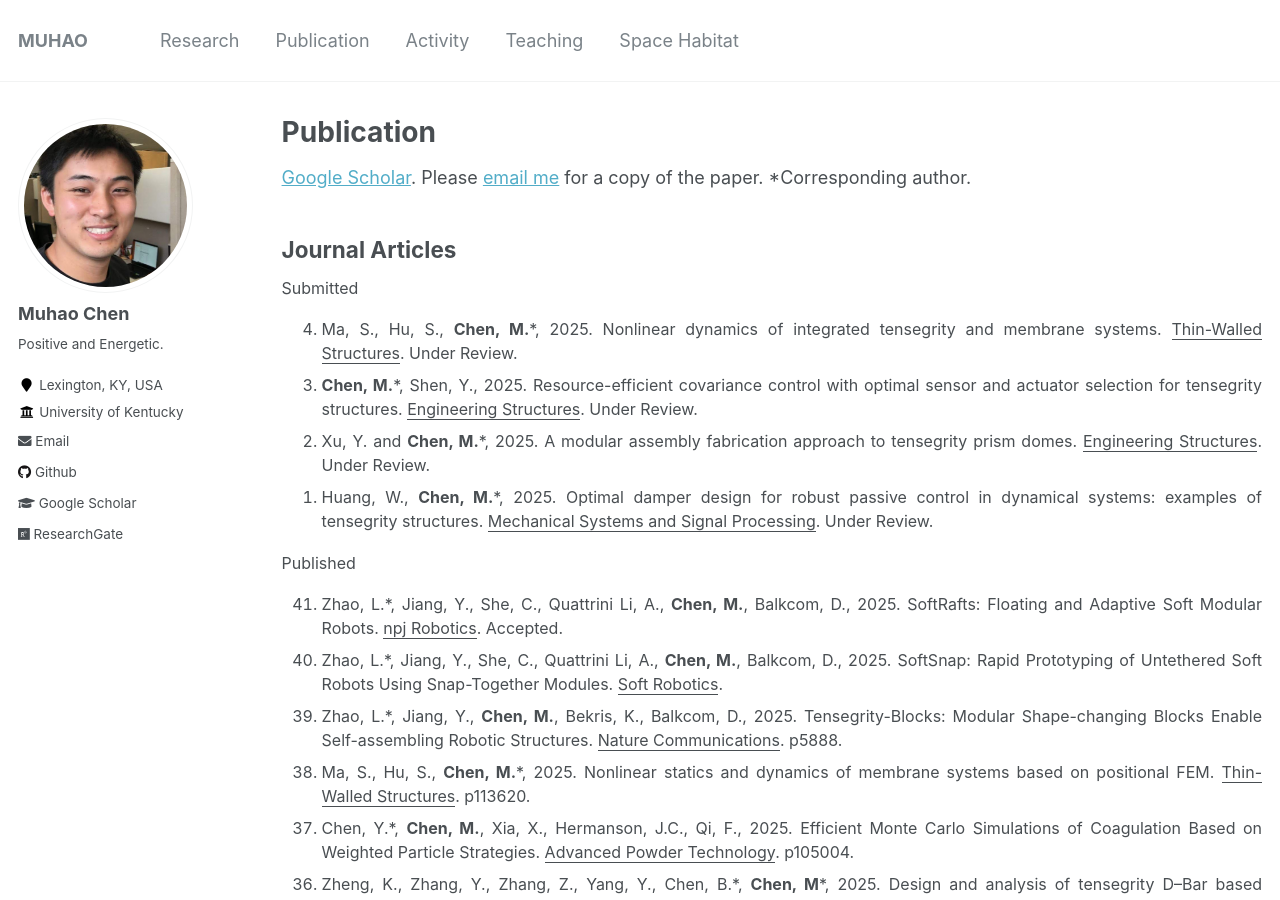
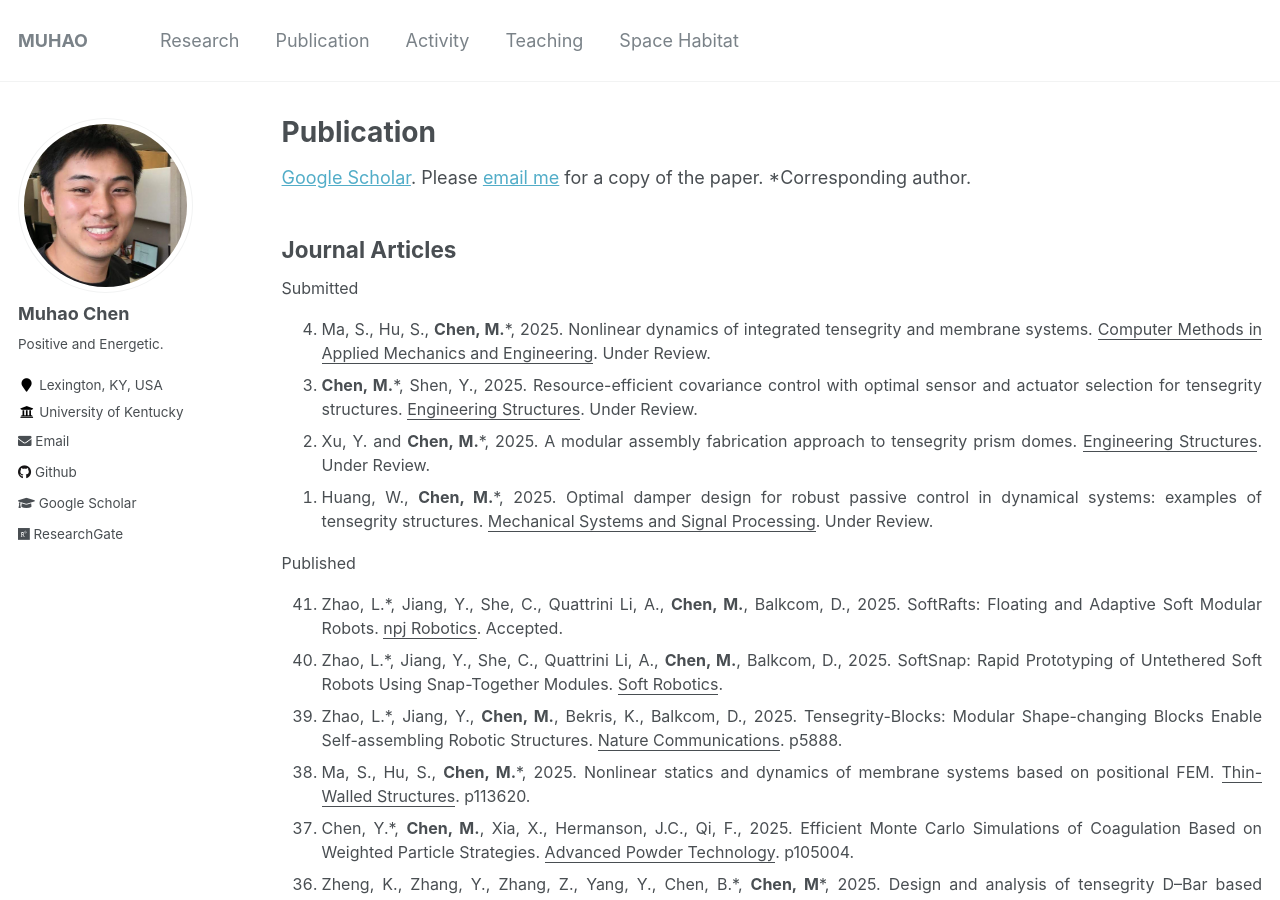
Before and after one commit to Muhao-Chen/muhao-chen.github.io, a Jekyll site: the page built from _pages/publication.md, in a window 1280 px wide and 900 px high. Built offline with Jekyll 4.4.1, drawn with Linux system fonts in a browser that asks for light colours.

Commit message:
Update publication.md

```diff
--- a/_pages/publication.md
+++ b/_pages/publication.md
@@ -16,7 +16,7 @@ toc: true
 <font size=3>
 Submitted
 <ol reversed>
-<li> Ma, S., Hu, S., <strong>Chen, M.</strong>*, 2025. Nonlinear dynamics of integrated tensegrity and membrane systems. <u>Thin-Walled Structures</u>. Under Review.</li>
+<li> Ma, S., Hu, S., <strong>Chen, M.</strong>*, 2025. Nonlinear dynamics of integrated tensegrity and membrane systems. <u>Computer Methods in Applied Mechanics and Engineering</u>. Under Review.</li>
 <li> <strong>Chen, M.</strong>*, Shen, Y., 2025. Resource-efficient covariance control with optimal sensor and actuator selection for tensegrity structures. <u>Engineering Structures</u>. Under Review. </li>
 <li>Xu, Y. and <strong>Chen, M.</strong>*, 2025. A modular assembly fabrication approach to tensegrity prism domes. <u>Engineering Structures</u>. Under Review. </li>
 <!-- <li> Zhu, Z.*, <strong>Chen, M.</strong>, 2025. A metaheuristic approach to the design of a space station with artificial gravity. <u>Acta Astronautica</u>. Under Review. </li> -->
```
